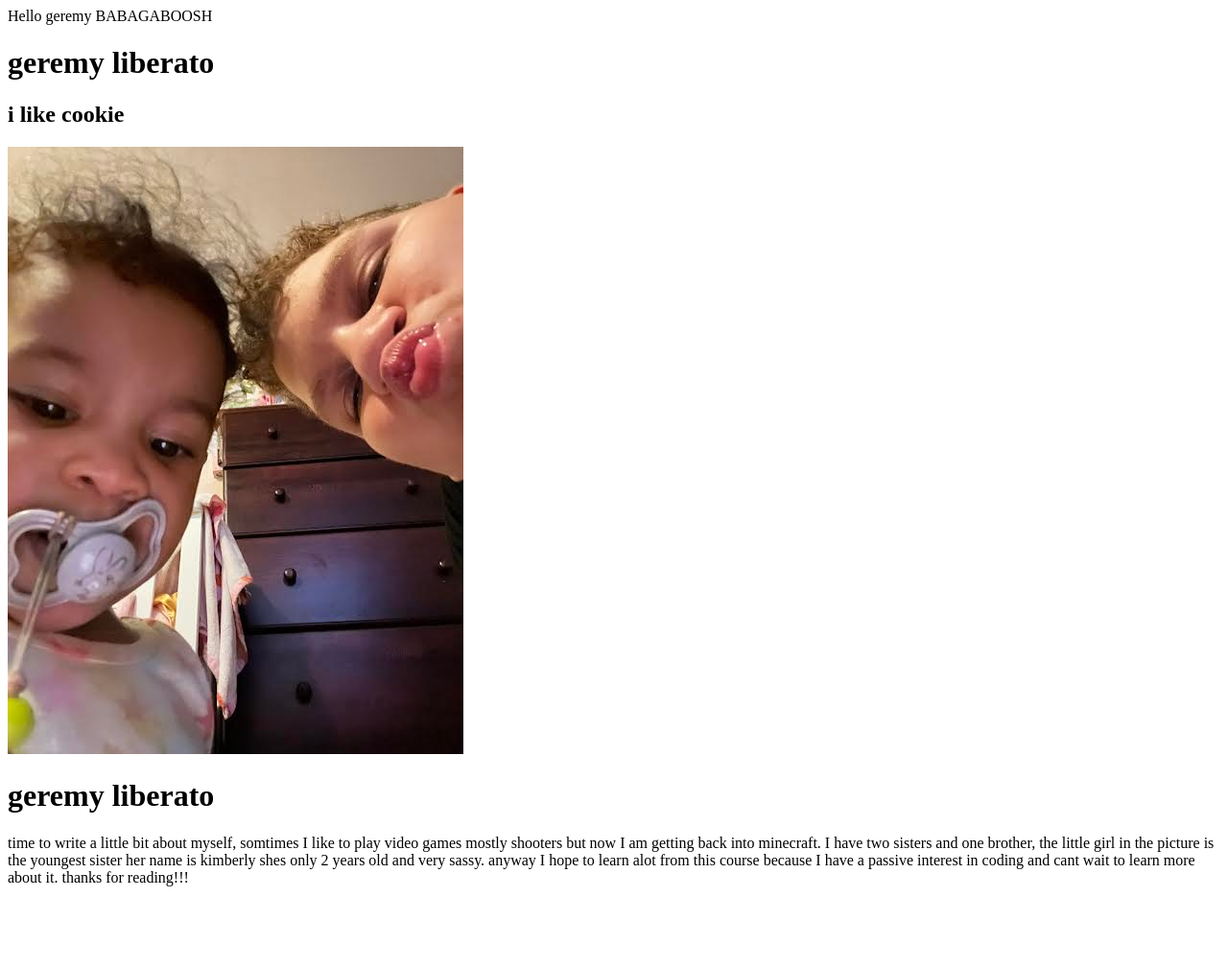
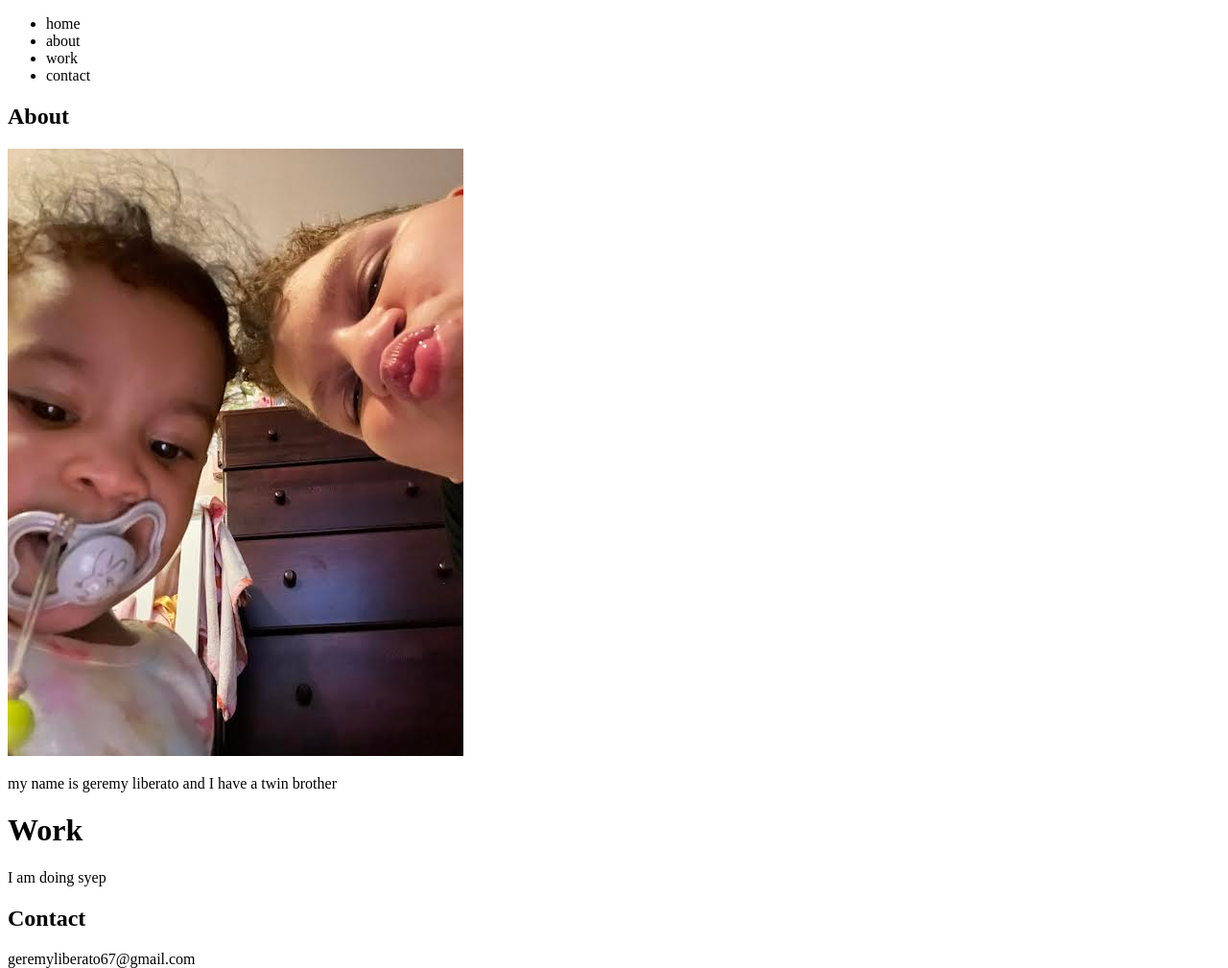
Before and after one commit to geremy29/StrangeRegularVirtualmemorys, a plain HTML site: page index.html in a window 1280 px wide. Shown: the whole page at 96% size. Before the commit the page ends 924 px from the top, so only its background shows below. Drawn offline with Linux system fonts and the light colour scheme.

Commit message:
I atomic bombed my old website to make a skeleton for my portfolio

```diff
--- a/index.html
+++ b/index.html
@@ -8,21 +8,35 @@
   <link href="style.css" rel="stylesheet" type="text/css" />
 </head>
 
+<nav>
+  <ul>
+   <li>home</li>
+   <li>about</li>
+   <li>work</li>
+   <li>contact</li>
+  </ul>
+</nav>
+
+  <section>
+<h1>About</h1>
+
+<img src="assets/kimbert(and me).jpeg">
+
+<p>my name is geremy liberato and I have a twin brother</p>
+  </section>
+  <h1>Work</h1>
+  <p>I am doing syep</p>
+</section>
+
+  <section>
+  <h1>Contact</h1>
+  <p>geremyliberato67@gmail.com</p>
+  </section>
 <body>
-  Hello geremy
-  BABAGABOOSH
 
-  <h1>
-    geremy liberato
-  </h1>
-  <h2>i like cookie</h2>
+
+
   <script src="script.js"></script>
 </body>
 
 </html>
-<img
-  src="assets/kimbert(and me).jpeg" />
-  <h1>geremy liberato</h1>
-
-
-  <p>time to write a little bit about myself, somtimes I like to play video games mostly shooters but now I am getting back into minecraft. I have two sisters and one brother, the little girl in the picture is the youngest sister her name is kimberly shes only 2 years old and very sassy. anyway I hope to learn alot from this course because I have a passive interest in coding and cant wait to learn more about it. thanks for reading!!!  </p>
```
